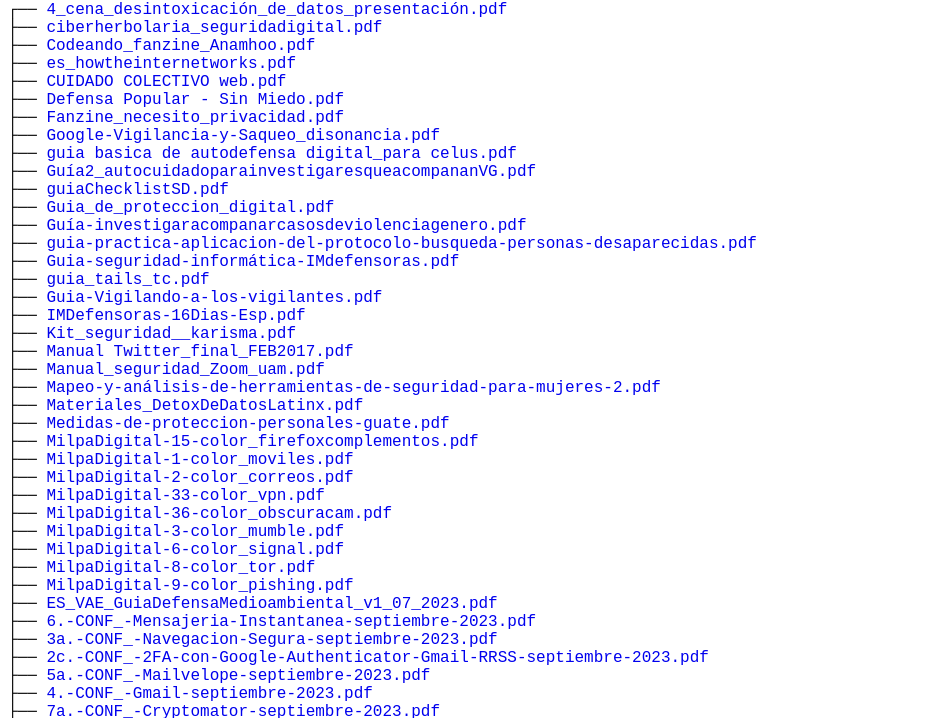
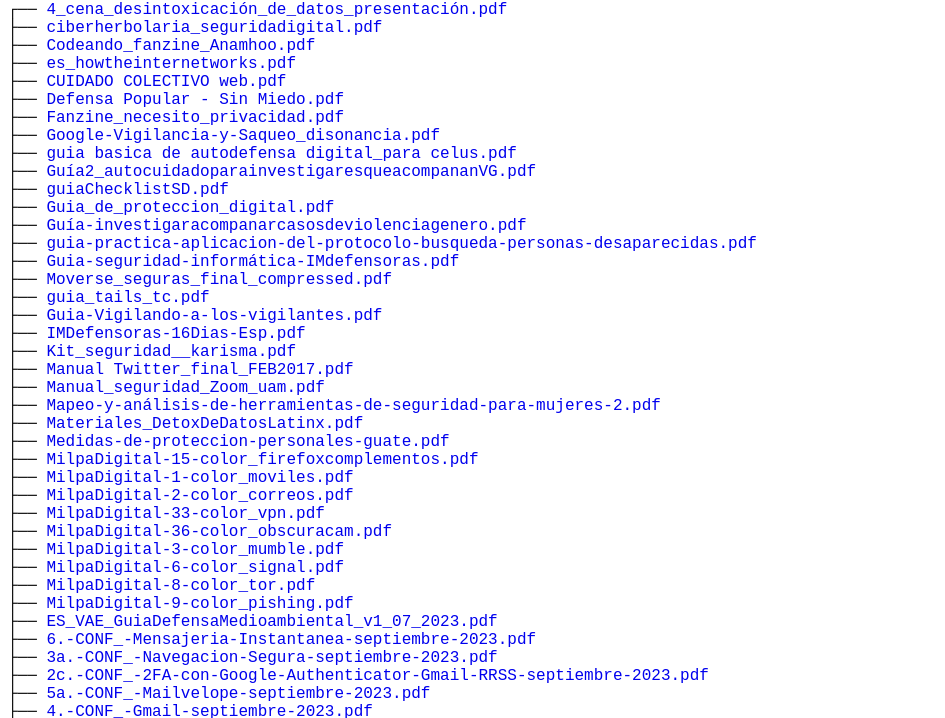
Before and after one commit to carlosm2/materiales-cuidado, a plain HTML site: page index.html in a window 1280 px wide. Shown: the part 79-797 px from the top of the page, without its empty margins (0-945 px from the left). Drawn offline with Linux system fonts and the light colour scheme.

Commit message:
Update index.html
add moverse seguras

```diff
--- a/index.html
+++ b/index.html
@@ -43,6 +43,7 @@
 	├── <a href="./Guía-investigaracompanarcasosdeviolenciagenero.pdf">Guía-investigaracompanarcasosdeviolenciagenero.pdf</a><br>
 	├── <a href="./guia-practica-aplicacion-del-protocolo-busqueda-personas-desaparecidas.pdf ">guia-practica-aplicacion-del-protocolo-busqueda-personas-desaparecidas.pdf </a><br>
 	├── <a href="./Guia-seguridad-informática-IMdefensoras.pdf">Guia-seguridad-informática-IMdefensoras.pdf</a><br>
+	├── <a href="./Moverse_seguras_final_compressed.pdf ">Moverse_seguras_final_compressed.pdf</a><br>
 	├── <a href="./guia_tails_tc.pdf ">guia_tails_tc.pdf</a><br>
 	├── <a href="./Guia-Vigilando-a-los-vigilantes.pdf">Guia-Vigilando-a-los-vigilantes.pdf</a><br>
 	├── <a href="./IMDefensoras-16Dias-Esp.pdf">IMDefensoras-16Dias-Esp.pdf</a><br>
```
